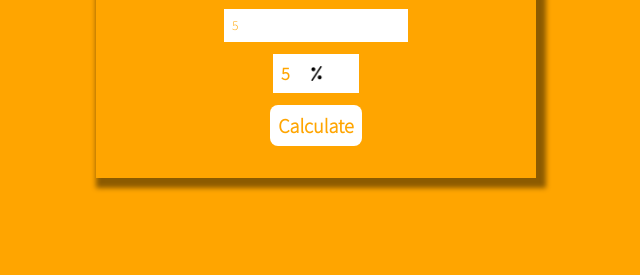
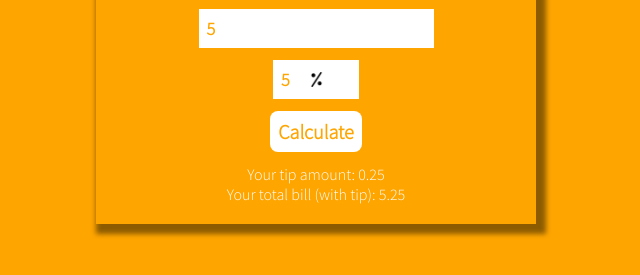
Before and after one commit to pevalentim/tip-calculator, a plain HTML site: page tip-calculator/index.html in a window 1280 px wide. Both pictures are taken after typing "5", "5" into the empty fields and a click on the button "Calculate". Shown: the part 201-476 px from the top of the page, without its empty margins (324-964 px from the left). Drawn offline with Linux system fonts and the light colour scheme.

Commit message:
commit final script

```diff
--- a/tip-calculator/index.html
+++ b/tip-calculator/index.html
@@ -8,10 +8,11 @@
 <body>
 <div class="container">
     <h1>Tip Calculator</h1>
-    <input id="inputBill" min="1" type="number" placeholder="Total Bill ($)" name="bill">
-    <input id="inputTip" min="0" type="number" placeholder="Tip" name="tip">
-    <button>Calculate</button>
-    <script src="script.js"></script>
+    <input required id="inputBill" min="1" type="number" placeholder="Total Bill ($)" name="bill">
+    <input required id="inputTip" min="0" type="number" placeholder="Tip" name="tip">
+    <button onclick="calc(event)" id="button">Calculate</button>
+    <div id="result"></div>
 </div>
+<script src="script.js"></script>
 </body>
 </html>
--- a/tip-calculator/script.js
+++ b/tip-calculator/script.js
@@ -1,2 +1,25 @@
 // calculate tip %
 // return tip and total bill value with tip
+
+let inputBill = document.getElementById('inputBill');
+let inputTip = document.getElementById('inputTip');
+console.log(inputBill);
+console.log(inputTip);
+let button = document.getElementById('button');
+console.log(button);
+/* button.addEventListener('click', calc()) */
+
+function calc(event){
+    event.preventDefault();
+    let bill= parseInt(inputBill.value);
+    console.log(bill);
+    let tip = parseInt(inputTip.value);
+    console.log(tip);
+    let tipTotal = bill * (tip / 100); //tip value
+    console.log(tipTotal)
+    let billTotal = bill + tipTotal; //total bill with tip
+    console.log(billTotal);
+    let result = document.getElementById('result');
+    result.innerHTML = `<p>Your tip amount: ${tipTotal}</p>`
+    result.innerHTML += `<p>Your total bill (with tip): ${billTotal}</p>`
+}
--- a/tip-calculator/style.css
+++ b/tip-calculator/style.css
@@ -24,6 +24,8 @@ h1{
 }
 
 input, button{
+    font-weight: bold;
+    font-size: 18px;
     padding: 8px;
     border: none;
     color: orange;
```
